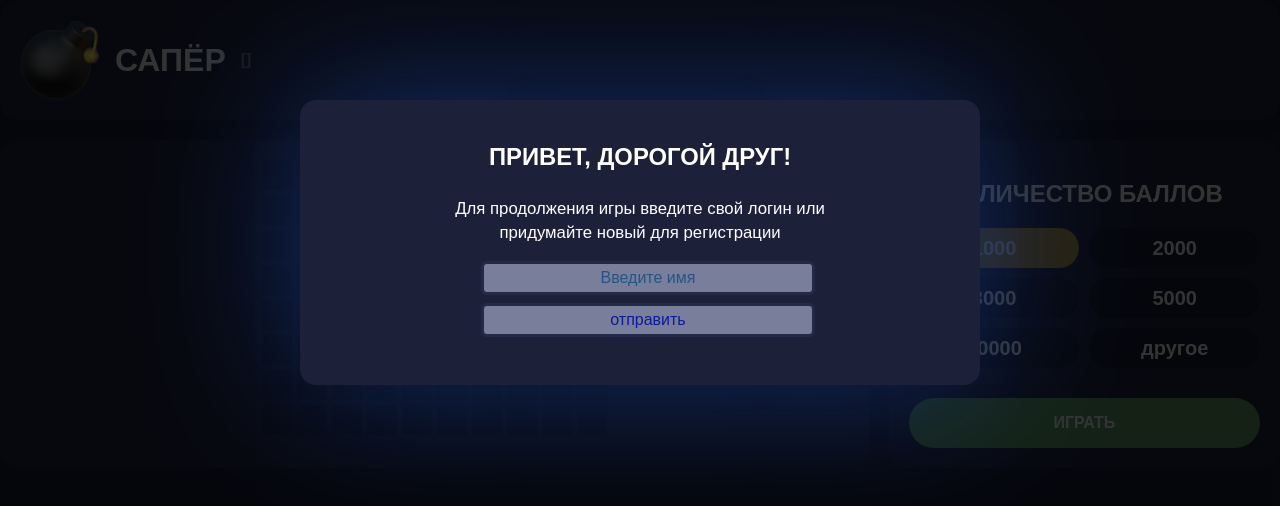
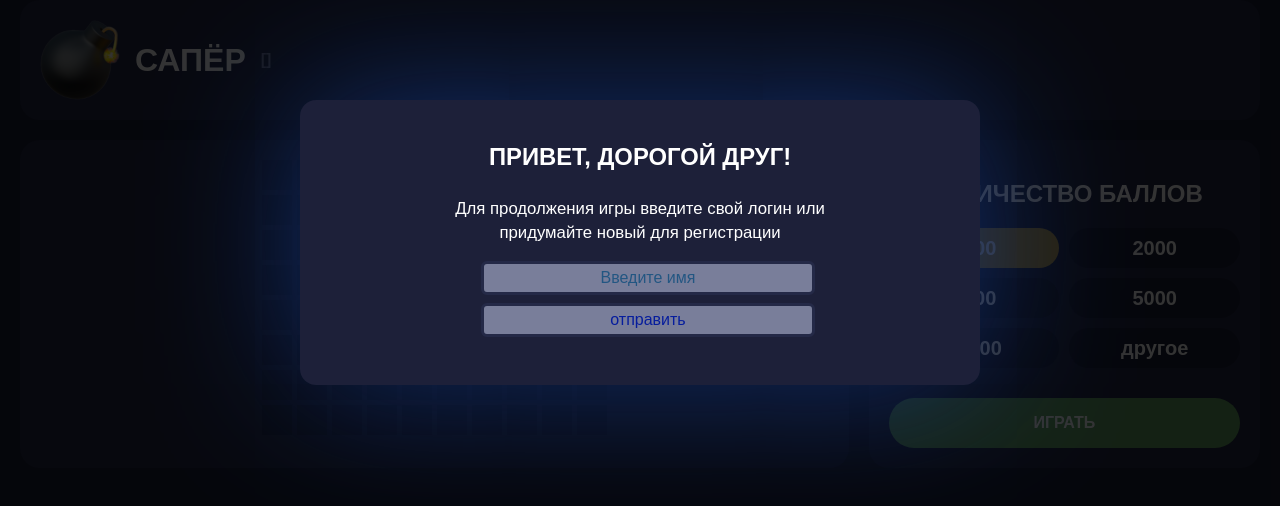
Before and after one commit to Aleksandr-Khokhrin/miner, a plain HTML site: page index.html in a window 1280 px wide. Drawn offline with Linux system fonts and the light colour scheme; no server answers.

Commit message:
Update style.css

```diff
--- a/css/style.css
+++ b/css/style.css
@@ -23,6 +23,10 @@ header {
   background-color: var(--light-purple);
   border-radius: 20px;
   padding: 20px;
+  margin: 0 20px;
+}
+main{
+  margin: 0 20px;
 }
 
 header .logo {
```
